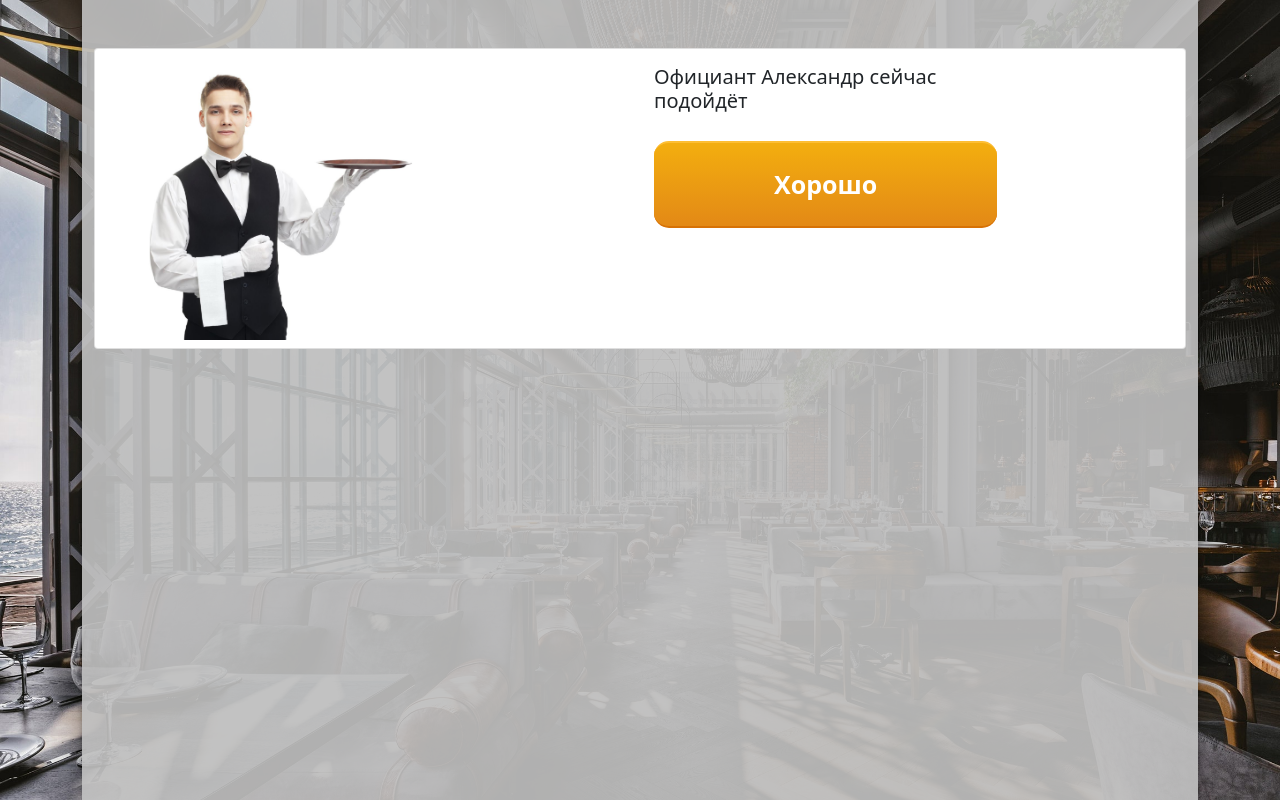
After one commit to R-36/bonch-hack, a Flask app: page /ofik in a window 1280 px wide. The commit adds this page. Run offline with Flask 2, Linux system fonts and the light colour scheme.

Commit message:
addind ofik and manager page

```diff
--- a/app.py
+++ b/app.py
@@ -143,6 +143,16 @@ def tips():
     return render_template('tips_page.html')
 
 
+@app.route('/ofik')
+def ofik():
+    return render_template('ofik.html')
+
+
+@app.route('/manager')
+def manager():
+    return render_template('manager.html')
+
+
 @app.route('/pay', methods=('GET', 'POST'))
 def pay():
     menu_elements = {'pizza1': ['pizza1.png', 'Пицца Хэппи Хат', '529',
--- a/static/styles/styles.css
+++ b/static/styles/styles.css
@@ -113,3 +113,25 @@ a.button24:active { background: linear-gradient(#f59500, #f5ae00) #f59500; text-
     margin-left: auto;
     margin-right: auto;
 }
+.ofik-page {
+    margin-bottom: 1000px;
+}
+.button24 {
+    font-size: 25px;
+    font-weight: bold;
+    text-align:center;
+    color: white;
+    text-decoration: none;
+    padding: .9em 2em;
+    outline: none;
+    border-width: 2px 0;
+    border-style: solid none;
+    border-color: #FDBE33 #000 #D77206;
+    border-radius: 15px;
+    background: linear-gradient(#F3AE0F, #E38916) #E38916;
+    transition: 0.2s;
+    text-decoration: none
+    font-color: white;
+}
+.button24:hover { background: linear-gradient(#f5ae00, #f59500) #f5ae00; color: white}
+.button24:active { background: linear-gradient(#f59500, #f5ae00) #f59500; text-decoration: none}
--- a/templates/menu_page.html
+++ b/templates/menu_page.html
@@ -17,7 +17,7 @@
                         <p class="card-text">{{ menu_elements[card][3] }}</p>
                         <form method="post">
                             <div class="input-group">
-                                <button type="submit" name="orderbtn" class="btn btn-outline-secondary" value={{ card }}>Заказать</button>
+                                <button type="submit" name="orderbtn" class="btn button24" value={{ card }}>Заказать</button>
                             </div>
                         </form>
                     </div>
--- /dev/null
+++ b/templates/ofik.html
@@ -0,0 +1,21 @@
+{% extends 'template.html' %}
+
+
+{% block content %}
+    <div class="col py-5">
+        <div class="card" >
+            <div class="row justify-content-center">
+                <div class="col-md-4">
+                    <img alt="..." class="img-fluid rounded-start p-2" src="{{ url_for('static',filename='img/ofik.jpeg') }}">
+                </div>
+                <div class="col-md-8">
+                    <div class="card-body h-100">
+
+                        <h5 class="card-title col-6 align-self-start offset-3 ofik-page">Официант Александр сейчас подойдёт</h5>
+                        <a href="/resto" class="button24 col-6 align-self-start offset-3 menu_button map-button">Хорошо</a>
+                    </div>
+                </div>
+            </div>
+        </div>
+    </div>
+{% endblock %}
--- a/templates/pay_page.html
+++ b/templates/pay_page.html
@@ -20,7 +20,7 @@
                         <div class="container d-flex flex-wrap justify-content-between align-items-center py-3 my-4 border-top">
 
                             <div class="input-group my-1">
-                                <input aria-label="Dollar amount (with dot and two decimal places)" class="form-control" type="text">
+                                <input aria-label="Dollar amount (with dot and two decimal places)" class="form-control" type="number">
                                 <span class="input-group-text w-25">Чаевые ₽</span>
                             </div>
 
@@ -31,11 +31,12 @@
 
                             <form method="post">
                                 <div class="input-group my-2">
-                                    <button type="submit" name="paybtn" class="btn btn-outline-secondary" value="Pay">Оплатить</button>
                                 </div>
                             </form>
 
                         </div>
+                        <a href="/resto" class="button24 col-4 align-self-center menu_button">Назад</a>
+                        <a href="/resto" class="button24 col-4 align-self-center offset-3 menu_button">Оплатить</a>
 
                     </div>
                 </div>
--- a/templates/resto.html
+++ b/templates/resto.html
@@ -18,6 +18,8 @@
                             <div>
                                 <a href="/menu" class="button24 col-6 align-self-start offset-3 menu_button">Сделать заказ</a>
                                 <a href="/pay" class="button24 col-6 align-self-start offset-3 menu_button">Оплатить счёт</a>
+                                <a href="/ofik" class="button24 col-6 align-self-start offset-3 menu_button">Позвать официанта</a>
+                                <a href="/manager" class="button24 col-6 align-self-start offset-3 menu_button">Позвать менеджера</a>
                                 <a href="/tips" class="button24 col-6 align-self-start offset-3 menu_button">Оставить чаевые</a>
                                 <a href="/" class="button24 col-4 align-self-start offset-4 menu_button">Назад</a>
                             </div>
```
Also changed, not shown: templates/manager.html (added, +21 -0 lines), templates/tips_page.html (+6 -5 lines), static/img/manager.jpg (added), static/img/ofik.jpeg (added).
